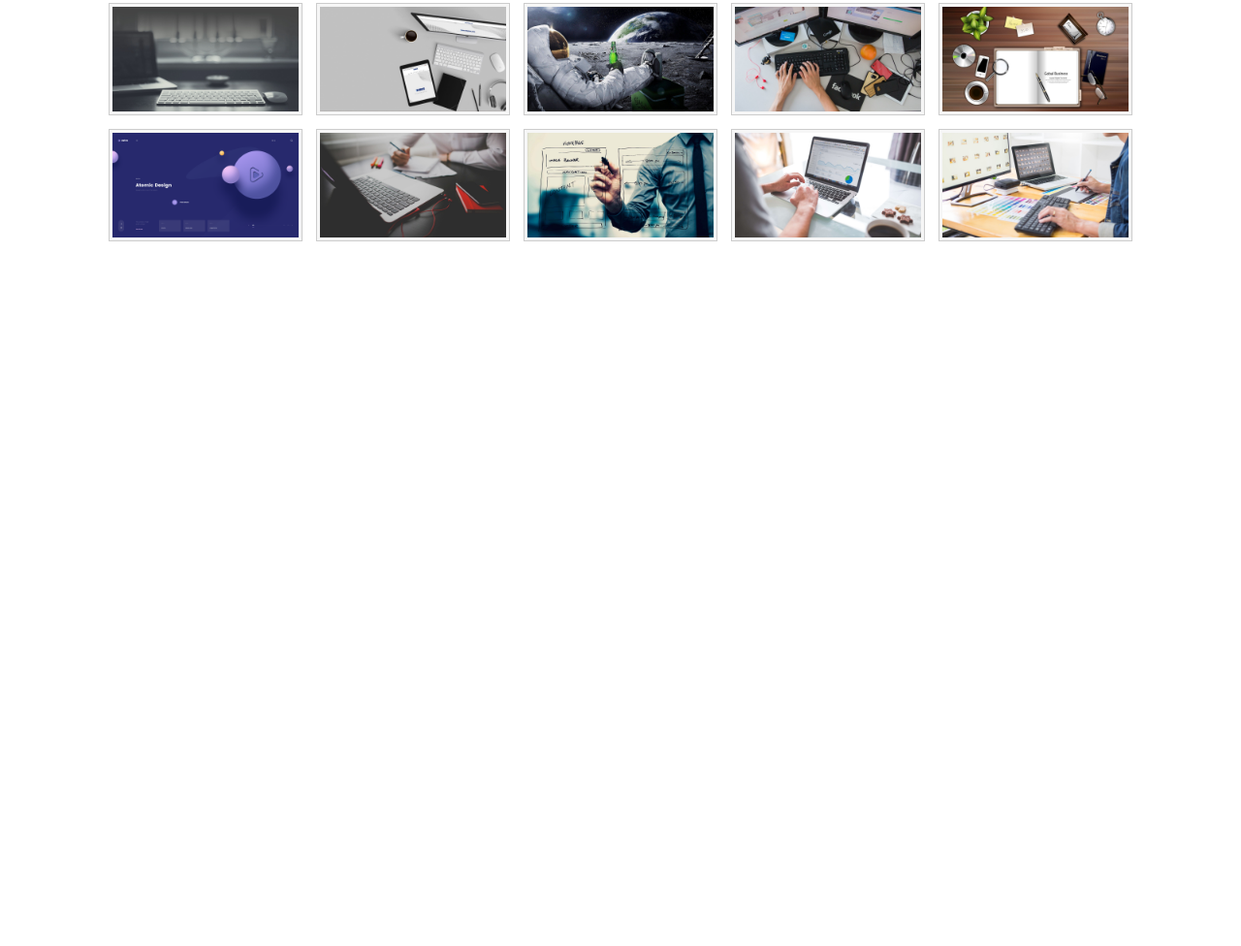
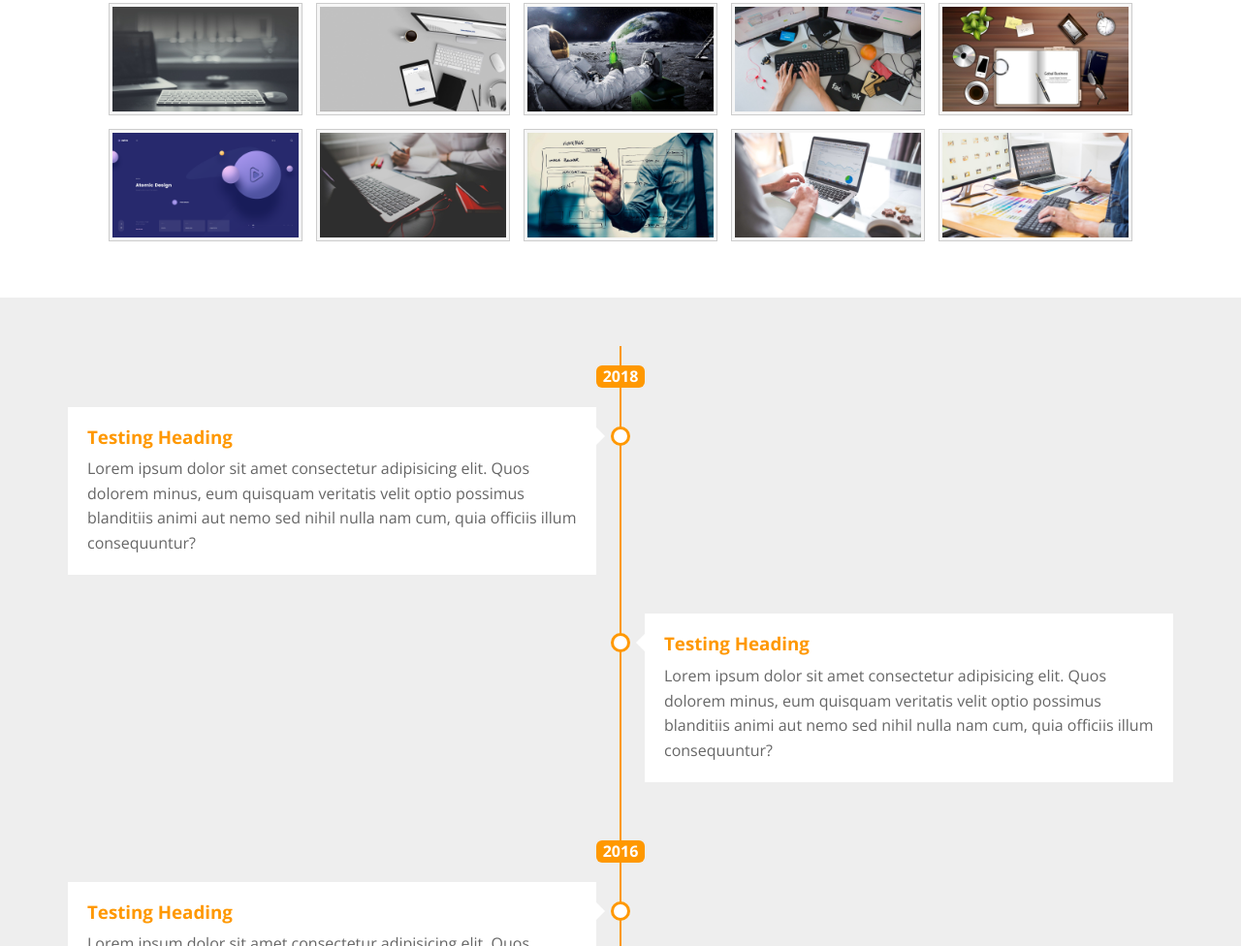
Before and after one commit to Abd-Elhadi/Special-Template, a plain HTML site: page index.html in a window 1280 px wide. Shown: the part 1824-2800 px from the top of the page at 97% size. Before the commit the page ends 2131 px from the top, so only its background shows below. Drawn offline with nearby package versions, Linux system fonts and the light colour scheme.

Commit message:
timeline section

```diff
--- a/css/master.css
+++ b/css/master.css
@@ -345,3 +345,111 @@ body {
     max-width: 100%;
 }
 /* end gallery */
+/* start timeline */
+.timeline {
+    padding-top: var(--padding-top);
+    padding-bottom: var(--padding-bottom);
+    background-color: #EEE;
+}
+
+.timeline .timeline-content {
+    position: relative;
+    overflow: hidden;
+}
+
+.timeline .timeline-content::before {
+    content: '';
+    width: 2px;
+    height: 100%;
+    background-color: var(--main-color);
+    position: absolute;
+    left: 50%;
+    margin-left: -1px;
+    top: 0;
+}
+
+.timeline .timeline-content .year{
+    margin: 20px auto;
+    width: 50px;
+    background-color: var(--main-color);
+    position: relative;
+    z-index: 2;
+    border-radius: 6px;
+    text-align: center;
+    color: #fff;
+    padding:  2px 5px;
+    font-weight: bold;
+}
+
+.timeline .timeline-content .left,
+.timeline .timeline-content .right {
+    width: calc(50% - 25px);
+    margin-bottom: 40px;
+    position: relative;
+}
+
+.timeline .timeline-content .left {
+    float: left;
+}
+.timeline .timeline-content .left::before,
+.timeline .timeline-content .right::before {
+    content: '';
+    width: 14px;
+    height: 14px;
+    background-color: #fff;
+    border: 3px solid var(--main-color);
+    position: absolute;
+    border-radius: 50%;
+    top: 20px;
+}
+
+.timeline .timeline-content .right {
+    float: right;
+}
+
+.timeline .timeline-content .left::before{
+    right: -35px;
+}
+.timeline .timeline-content .right::before {
+    left: -35px;
+}
+
+.timeline .timeline-content .content {
+    padding: 20px;
+    background-color: #fff;
+}
+
+.timeline .timeline-content .content h3 {
+    font-weight: bold;
+    color: var(--main-color);
+    margin: 0 0 10px;
+}
+.timeline .timeline-content .content p {
+    color: #666;
+    margin: 0;
+    line-height: 1.6;
+}
+
+.clearFix {
+    clear: both;
+}
+
+.timeline .timeline-content .left .content::before,
+.timeline .timeline-content .right .content::before  {
+    content: '';
+    border-style: solid;
+    border-width: 10px;
+    width: 0;
+    height: 0;
+    position: absolute;
+    top: 20px;
+}
+.timeline .timeline-content .left .content::before {
+    border-color: transparent transparent transparent #FFF;
+    right: -19px;
+}
+.timeline .timeline-content .right .content::before {
+    border-color: transparent #FFF transparent transparent;
+    left: -19px;
+}
+/* end timeline */
--- a/index.html
+++ b/index.html
@@ -141,6 +141,74 @@
         </div>
     </div>
     <!-- end gallery -->
+    <!-- start timeline -->
+    <div class="timeline">
+        <div class="container">
+            <div class="timeline-content">
+                <div class="year">2018</div>
+                <div class="left">
+                    <div class="content">
+                        <h3>Testing Heading</h3>
+                        <p>Lorem ipsum dolor sit amet consectetur adipisicing elit. Quos dolorem minus, eum quisquam
+                            veritatis velit optio possimus blanditiis animi aut nemo sed nihil nulla nam cum, quia
+                            officiis illum consequuntur?</p>
+                    </div>
+                </div>
+                <div class="clearFix"></div>
+                <div class="right">
+                    <div class="content">
+                        <h3>Testing Heading</h3>
+                        <p>Lorem ipsum dolor sit amet consectetur adipisicing elit. Quos dolorem minus, eum quisquam
+                            veritatis velit optio possimus blanditiis animi aut nemo sed nihil nulla nam cum, quia
+                            officiis illum consequuntur?</p>
+                    </div>
+                </div>
+                <div class="clearFix"></div>
+
+                <div class="year">2016</div>
+                <div class="left">
+                    <div class="content">
+                        <h3>Testing Heading</h3>
+                        <p>Lorem ipsum dolor sit amet consectetur adipisicing elit. Quos dolorem minus, eum quisquam
+                            veritatis velit optio possimus blanditiis animi aut nemo sed nihil nulla nam cum, quia
+                            officiis illum consequuntur?</p>
+                    </div>
+                </div>
+                <div class="clearFix"></div>
+
+                <div class="left">
+                    <div class="content">
+                        <h3>Testing Heading</h3>
+                        <p>Lorem ipsum dolor sit amet consectetur adipisicing elit. Quos dolorem minus, eum quisquam
+                            veritatis velit optio possimus blanditiis animi aut nemo sed nihil nulla nam cum, quia
+                            officiis illum consequuntur?</p>
+                    </div>
+                </div>
+                <div class="clearFix"></div>
+
+                <div class="year">2014</div>
+                <div class="right">
+                    <div class="content">
+                        <h3>Testing Heading</h3>
+                        <p>Lorem ipsum dolor sit amet consectetur adipisicing elit. Quos dolorem minus, eum quisquam
+                            veritatis velit optio possimus blanditiis animi aut nemo sed nihil nulla nam cum, quia
+                            officiis illum consequuntur?</p>
+                    </div>
+                </div>
+                <div class="clearFix"></div>
+                <div class="right">
+                    <div class="content">
+                        <h3>Testing Heading</h3>
+                        <p>Lorem ipsum dolor sit amet consectetur adipisicing elit. Quos dolorem minus, eum quisquam
+                            veritatis velit optio possimus blanditiis animi aut nemo sed nihil nulla nam cum, quia
+                            officiis illum consequuntur?</p>
+                    </div>
+                </div>
+                <div class="clearFix"></div>
+            </div>
+        </div>
+    </div>
+    <!-- end timeline -->
     <script src="js/master.js"></script>
 </body>
 
```
